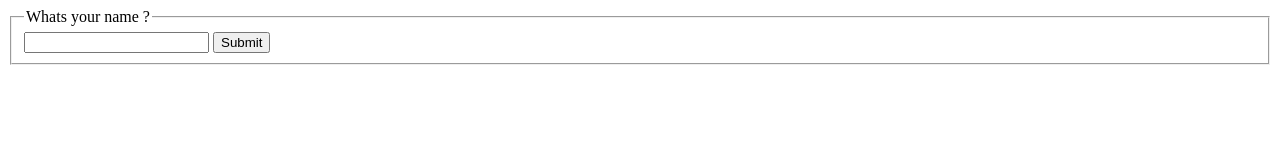
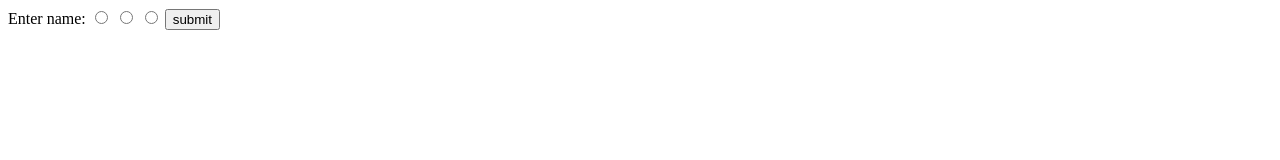
Before and after one commit to darroyo97/javascript, a plain HTML site: page Feb13/notes/indexForm.html in a window 1280 px wide. Drawn offline with nearby package versions, Linux system fonts and the light colour scheme.

Commit message:
notes break

```diff
--- a/Feb13/notes/indexForm.html
+++ b/Feb13/notes/indexForm.html
@@ -67,7 +67,7 @@
     </form> -->
     <!-- <form action="mail:daniela@gmail.com" onsubmit="myFunction()" method="GET"> -->
     <!-- onsubmit="myFunction() -->
-    <form action="index.html" id="myForm">
+    <!-- <form action="index.html" id="myForm">
         <fieldset>
             <legend>
                 Whats your name ?
@@ -76,10 +76,16 @@
             <input type="submit">
         </fieldset>
 
+    </form> -->
+    <form id="myForm">
+        Enter name:
+        <input id="hi" name="brand" type="radio" value="volvo">
+        <input name="brand" type="radio" value="saab">
+        <input name="brand" type="radio" value="bmw">
+        <input type="submit" value="submit">
     </form>
     <script src="http://code.jquery.com/jquery-3.4.1.min.js"
         integrity="sha256-CSXorXvZcTkaix6Yvo6HppcZGetbYMGWSFlBw8HfCJo=" crossorigin="anonymous"></script>
-
     <script src="js/script2.js"></script>
 </body>
 
--- a/Feb13/notes/js/script2.js
+++ b/Feb13/notes/js/script2.js
@@ -1,8 +1,20 @@
 $(() => {
     $('#myForm').submit((e) => {
-        e.preventDefault()
-        alert('form was sumbited')
+        e.preventDefault();
+        console.log($('input:checked').val())
+        let result = $('#hi').is(':checked');
+        console.log(result)
     })
+
+    // $('#hi').input(() => {
+
+    // })
+
+
+    // $('#myForm').submit((e) => {
+    //     e.preventDefault()
+    //     alert('form was sumbited')
+    // })
 })
 // let myFunction = () => {
 //     alert('form sumbitted')
```
